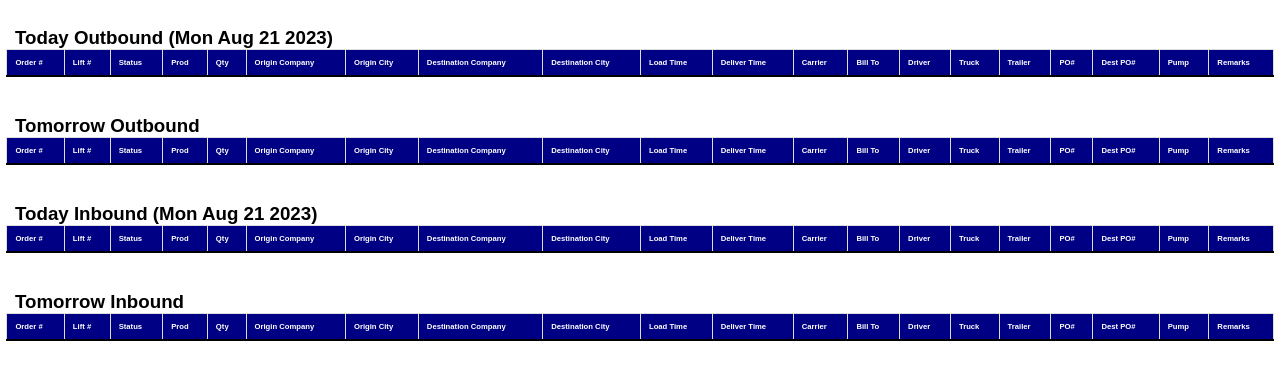
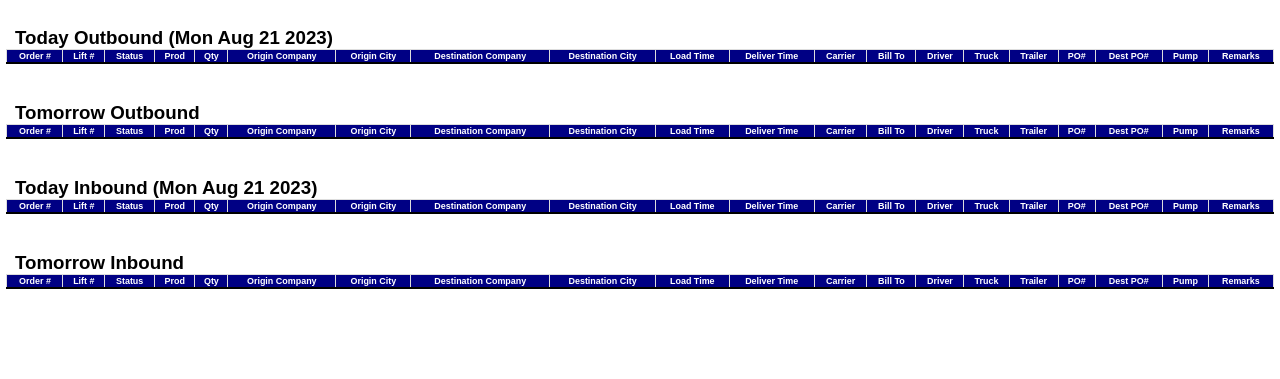
Before and after one commit to CelticJasen/coastal-ext-load-scheduler, a plain HTML site: page html/viewer.html in a window 1280 px wide. Shown: the part 127-506 px from the top of the page. Drawn offline with Linux system fonts and the light colour scheme; no server answers.

Commit message:
Some more css editing for viewer page

```diff
--- a/html/css/viewer.css
+++ b/html/css/viewer.css
@@ -97,26 +97,25 @@ h3{
 
 .dynamicTable th,
 .dynamicTable td {
-    font-size: .6vw;
+    font-size: .7vw;
     border: 1px solid #ddd;
-    padding: 8px;
+    padding-top: 1px;
+    padding-bottom: 1px;
+    padding-left: 4px;
+    padding-right: 4px;
     white-space: normal;
+    color: black;
+    border-bottom: 2px solid black;
 }
 
 .dynamicTable th {
     background-color: #000084;
     color: white !important;
-    text-align: left;
+    text-align: center;
 }
 
 .dynamicTable tr:nth-child(even) {
     background-color: #ebebeb;
-}
-
-.dynamicTable th,
-.dynamicTable td {
-    color: black;
-    border-bottom: 2px solid black;
 }
 
 .currentDate {
```
